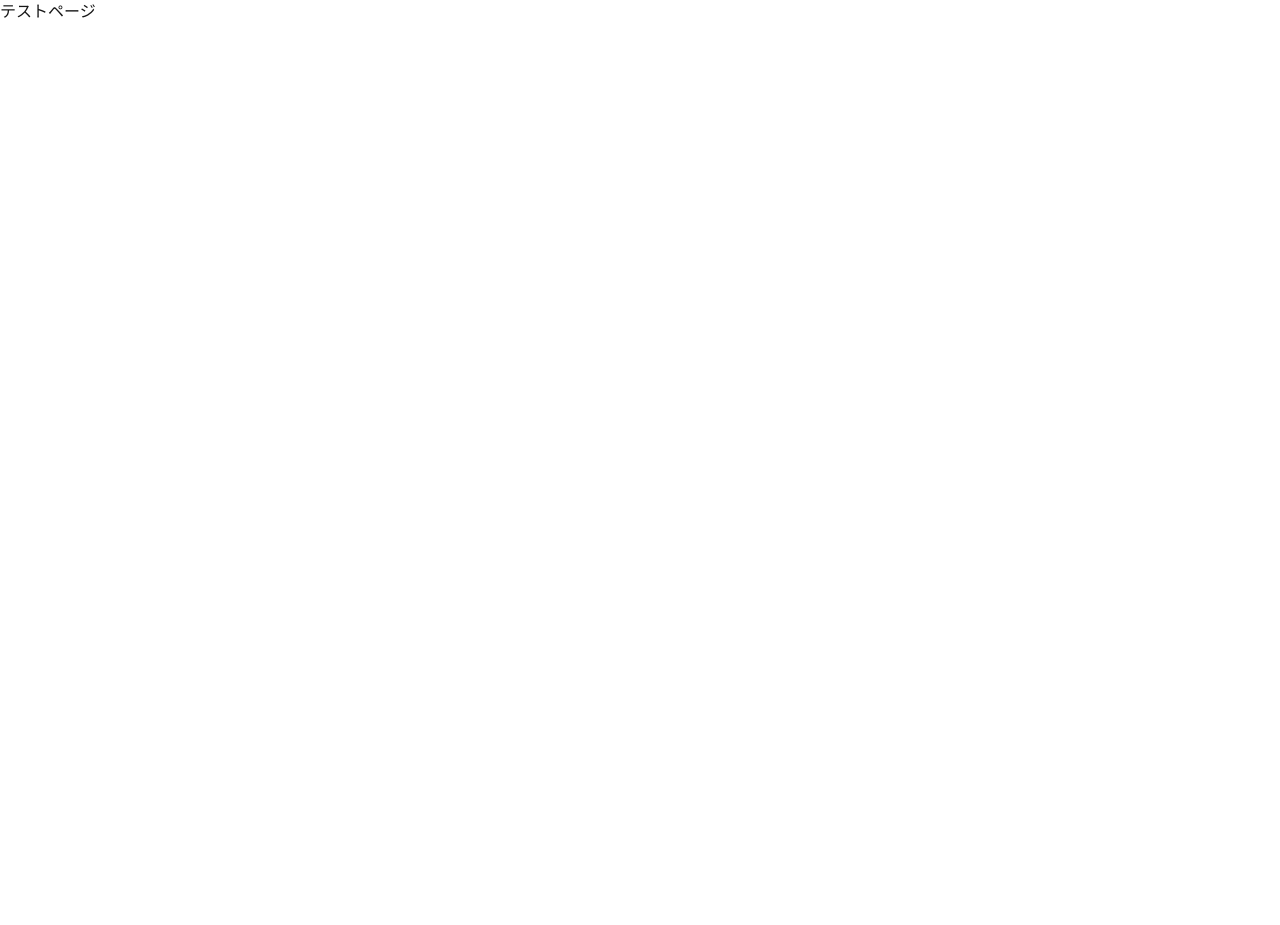
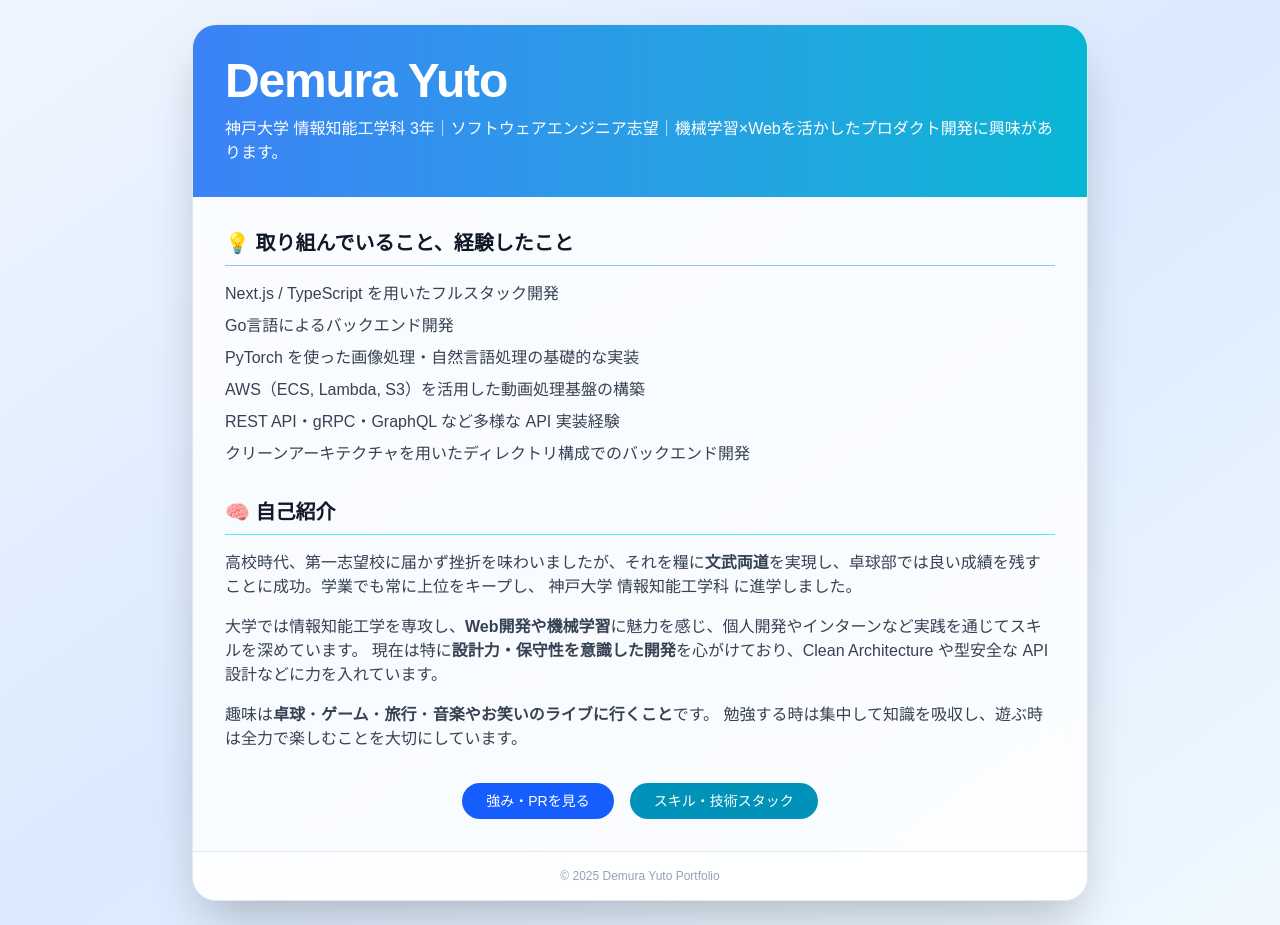
Before and after one commit to dem3860/demu.dev, a Next.js app: page / in a window 1280 px wide. Before the commit the page ends 800 px from the top, so only its background shows below. Built offline with nearby package versions, Linux system fonts and the light colour scheme.

Commit message:
自己紹介Homeの作成

```diff
--- a/src/app/page.tsx
+++ b/src/app/page.tsx
@@ -1,7 +1,84 @@
 export default function Home() {
   return (
-    <main>
-      <h1>テストページ</h1>
+    <main className="min-h-screen bg-gradient-to-br from-[#eff6ff] via-[#dbeafe] to-[#f0f9ff] text-gray-900 font-sans p-6">
+      <div className="max-w-4xl mx-auto bg-white/80 backdrop-blur-xl shadow-2xl rounded-3xl overflow-hidden border border-gray-200">
+        <div className="bg-gradient-to-r from-[#3b82f6] to-[#06b6d4] p-8">
+          <h1 className="text-4xl md:text-5xl font-extrabold text-white tracking-tight">
+            Demura Yuto
+          </h1>
+          <p className="text-white mt-3 text-sm md:text-base">
+            神戸大学 情報知能工学科
+            3年｜ソフトウェアエンジニア志望｜機械学習×Webを活かしたプロダクト開発に興味があります。
+          </p>
+        </div>
+
+        <div className="flex flex-col gap-8 p-8">
+          <div>
+            <h2 className="text-xl font-semibold mb-4 border-b pb-2 border-blue-300">
+              💡 取り組んでいること、経験したこと
+            </h2>
+            <ul className="space-y-2 text-gray-700">
+              <li>Next.js / TypeScript を用いたフルスタック開発</li>
+              <li>Go言語によるバックエンド開発</li>
+              <li>PyTorch を使った画像処理・自然言語処理の基礎的な実装</li>
+              <li>AWS（ECS, Lambda, S3）を活用した動画処理基盤の構築</li>
+              <li>REST API・gRPC・GraphQL など多様な API 実装経験</li>
+              <li>
+                クリーンアーキテクチャを用いたディレクトリ構成でのバックエンド開発
+              </li>
+            </ul>
+          </div>
+
+          <div>
+            <h2 className="text-xl font-semibold mb-4 border-b pb-2 border-cyan-300">
+              🧠 自己紹介
+            </h2>
+            <div className="space-y-4 text-gray-700">
+              <p>
+                高校時代、第一志望校に届かず挫折を味わいましたが、それを糧に
+                <strong>文武両道</strong>
+                を実現し、卓球部では良い成績を残すことに成功。学業でも常に上位をキープし、
+                神戸大学 情報知能工学科 に進学しました。
+              </p>
+              <p>
+                大学では情報知能工学を専攻し、
+                <strong>Web開発や機械学習</strong>
+                に魅力を感じ、個人開発やインターンなど実践を通じてスキルを深めています。
+                現在は特に
+                <strong>設計力・保守性を意識した開発</strong>
+                を心がけており、Clean Architecture や型安全な API
+                設計などに力を入れています。
+              </p>
+              <p>
+                趣味は<strong>卓球</strong>・<strong>ゲーム</strong>・
+                <strong>旅行</strong>・
+                <strong>音楽やお笑いのライブに行くこと</strong>
+                です。
+                勉強する時は集中して知識を吸収し、遊ぶ時は全力で楽しむことを大切にしています。
+              </p>
+            </div>
+          </div>
+        </div>
+
+        <div className="flex flex-col sm:flex-row justify-center gap-4 px-8 pb-8">
+          <a
+            href="/pr"
+            className="px-6 py-2 bg-blue-600 hover:bg-blue-700 text-white font-medium rounded-full text-sm transition duration-200 text-center"
+          >
+            強み・PRを見る
+          </a>
+          <a
+            href="/skills"
+            className="px-6 py-2 bg-cyan-600 hover:bg-cyan-700 text-white font-medium rounded-full text-sm transition duration-200 text-center"
+          >
+            スキル・技術スタック
+          </a>
+        </div>
+
+        <footer className="text-center text-xs text-gray-400 py-4 border-t border-gray-200 bg-white/70">
+          © 2025 Demura Yuto Portfolio
+        </footer>
+      </div>
     </main>
   );
 }
```
